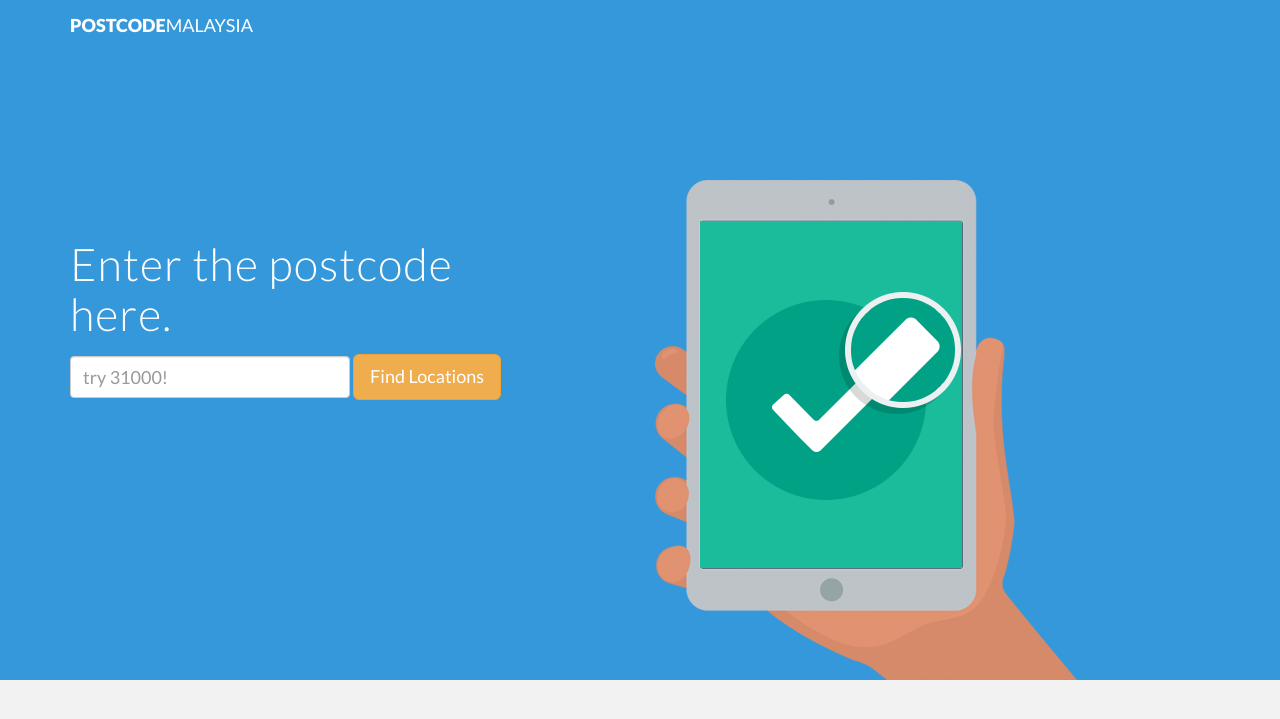
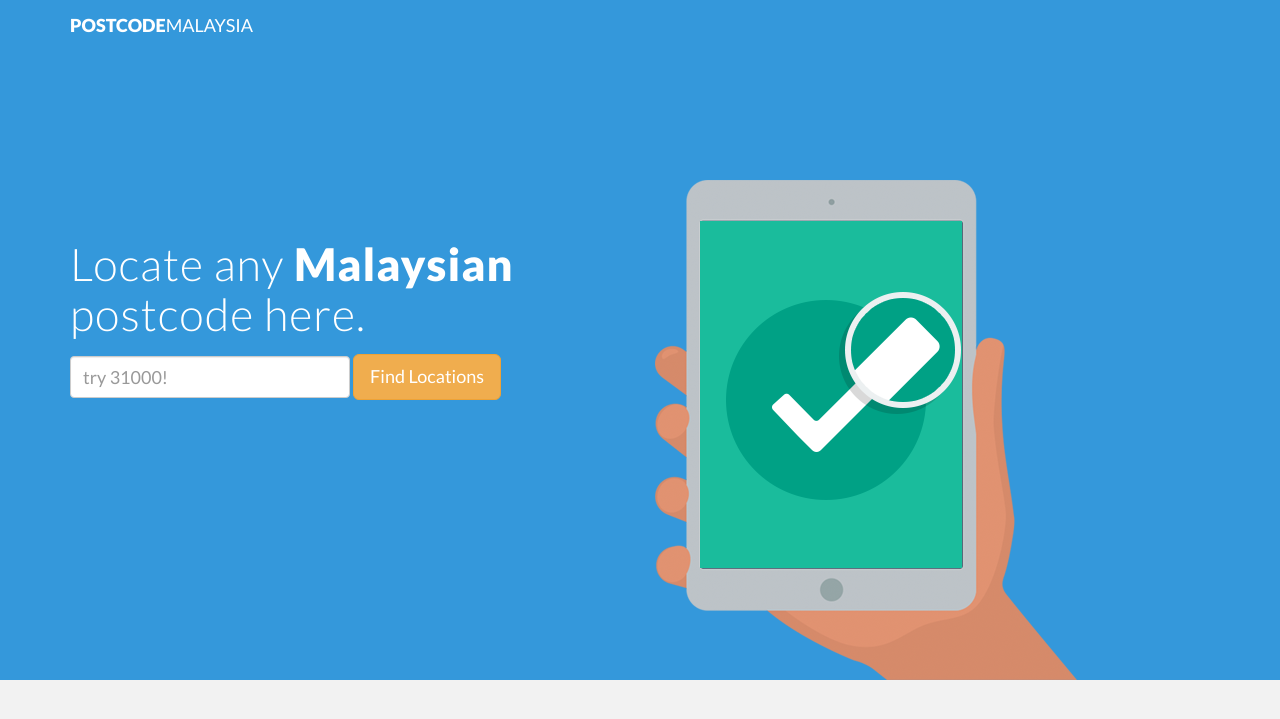
Before and after one commit to yen223/zipcode-malaysia, a Django app: page / in a window 1280 px wide. Shown: the top 719 px of the page. Run offline with Django 3.2, Linux system fonts and the light colour scheme; parts of the project's set-up code (start-up, migrations or seed data) failed here and were passed over; some libraries are stand-ins or nearby versions.

```diff
--- a/zipcode/zipcode/templates/zipcode/index.html
+++ b/zipcode/zipcode/templates/zipcode/index.html
@@ -7,7 +7,7 @@
     <meta name="viewport" content="width=device-width, initial-scale=1.0">
     <meta name="description" content="">
     <meta name="author" content="">
-    <link rel="shortcut icon" href="{% static 'img/favicon.png' %}">
+    <link rel="shortcut icon" href="{% static 'img/favicon.ico' %}">
 
     <title>POSTCODE Malaysia</title>
 
@@ -52,7 +52,7 @@
 		<div class="container">
 			<div class="row">
 				<div class="col-lg-6">
-					<h1>Enter the postcode<br/>
+					<h1>Locate any <strong>Malaysian</strong> postcode
 					here.</h1>
 					<form class="form-inline" role="form">
 					  <div class="form-group">
@@ -83,9 +83,9 @@
                 <table class="table" id="street-results">
                     <thead>
                         <!--<th>Zipcode</th>-->
-                        <th width="60%">Street</th>
+                        <th width="50%">Street</th>
                         <th width="25%">City</th>
-                        <th width="20%">State</th>
+                        <th width="25%">State</th>
                     </thead>
                     <tbody>
 
```
